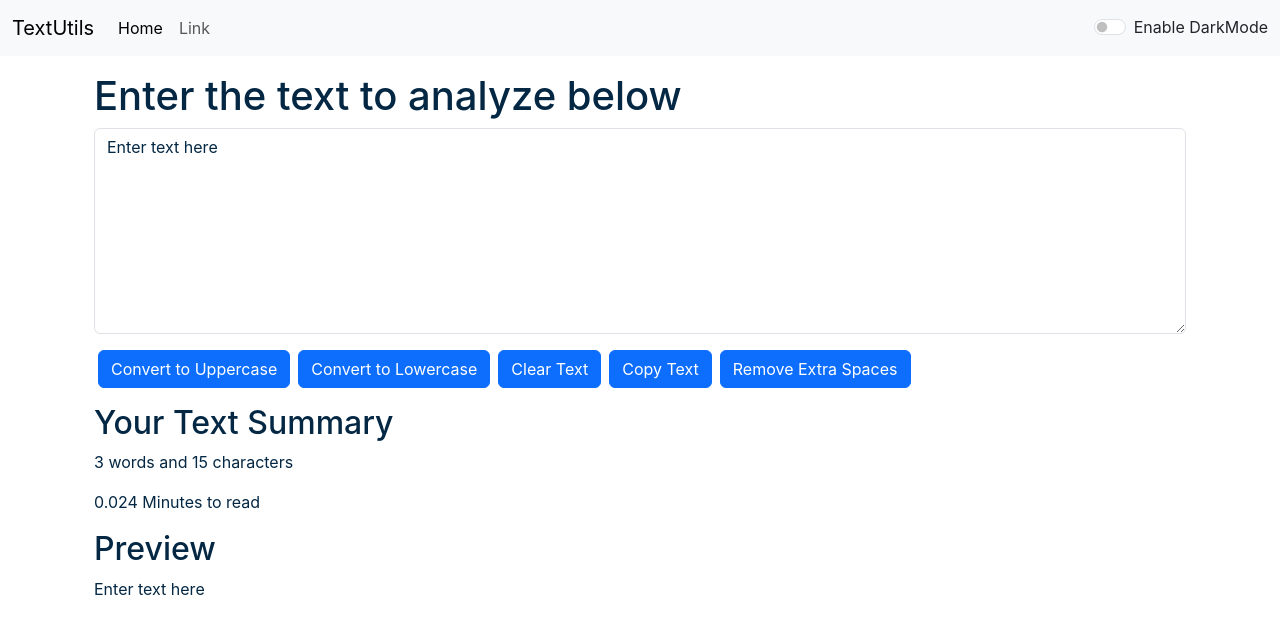
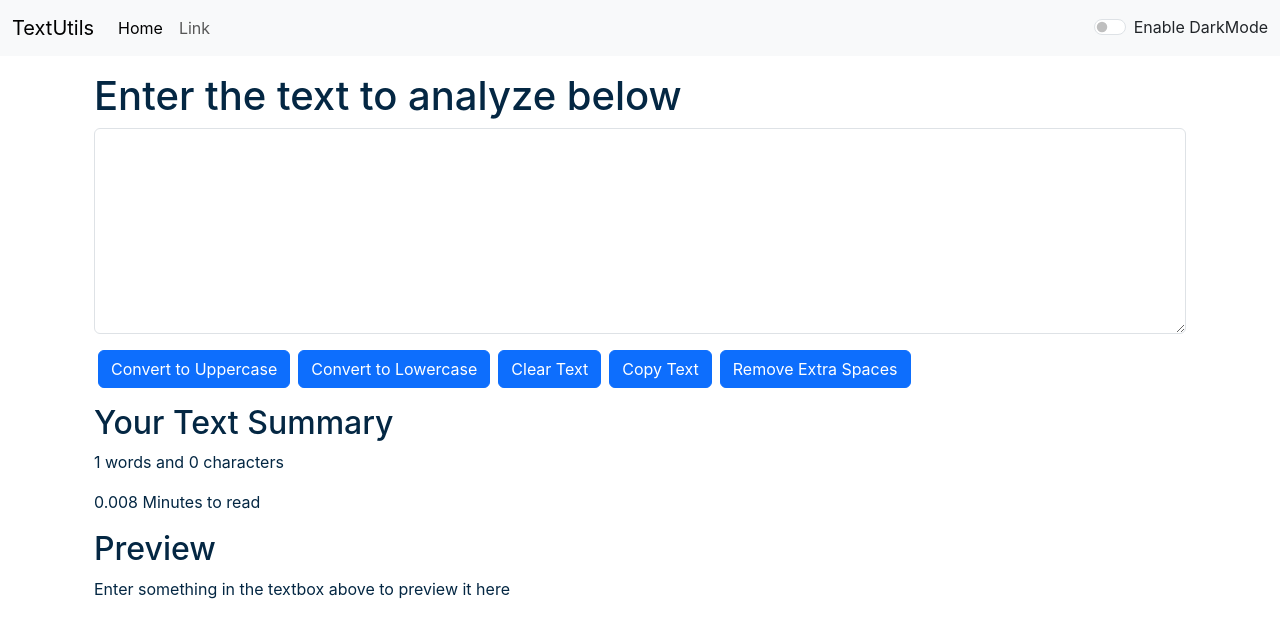
Before and after one commit to sainath-666/Textutils, a React (Create React App) app: page / in a window 1280 px wide. Shown: the top 638 px of the page. Built offline with nearby package versions, Linux system fonts and the light colour scheme.

Commit message:
commit 1a2b3c4d5e6f7g8h9i0j

```diff
--- a/src/components/Textform.js
+++ b/src/components/Textform.js
@@ -27,7 +27,7 @@ export default function TextForm(props) {
     setText(newText.join(" "));
   };
 
-  const [text, setText] = useState("Enter text here");
+  const [text, setText] = useState("");
   return (
     <>
       <div
```
